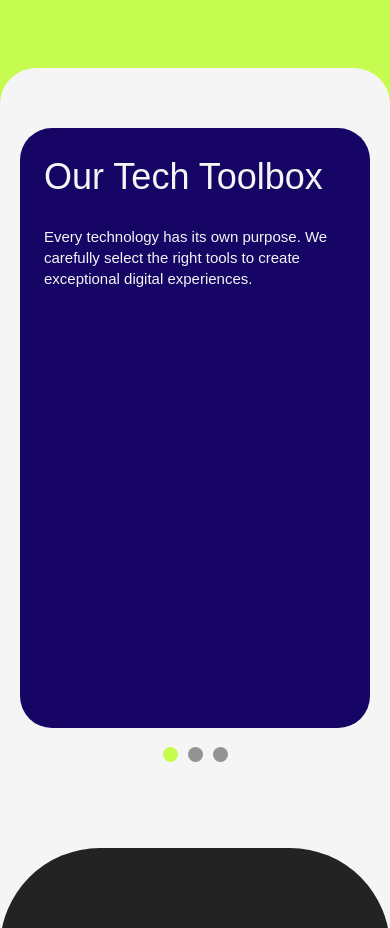
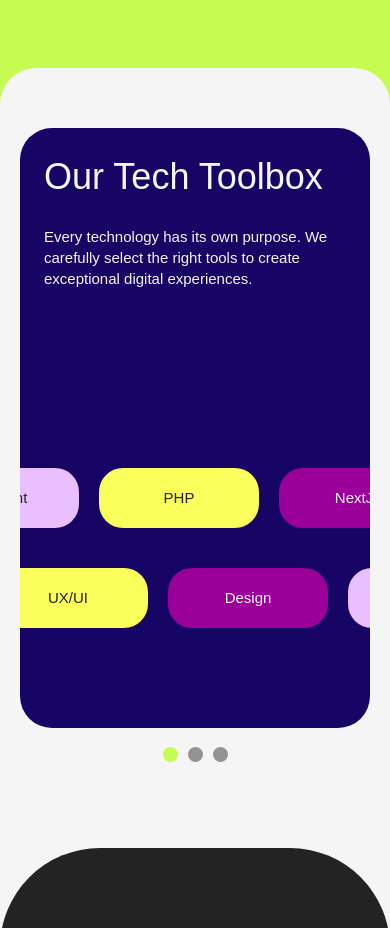
Before and after one commit to petar-simeta/evidente-website, a Next.js app: page / in a window 390 px wide. Shown: the part 1620-2548 px from the top of the page. Built offline with nearby package versions, Linux system fonts and the light colour scheme; a web font is replaced by a local one.

Commit message:
added animations to featuresSectionMobile

```diff
--- a/app/components/featuresSectionMobile.tsx
+++ b/app/components/featuresSectionMobile.tsx
@@ -1,6 +1,11 @@
 'use client';
 
 import { Swiper, SwiperSlide } from 'swiper/react';
+import { useRef, useEffect } from 'react';
+import { gsap } from 'gsap';
+import { ScrollTrigger } from 'gsap/ScrollTrigger';
+
+gsap.registerPlugin(ScrollTrigger);
 import { Pagination } from 'swiper/modules';
 import 'swiper/css';
 import 'swiper/css/pagination';
@@ -9,6 +14,85 @@ import Link from 'next/link';
 import Image from 'next/image';
 
 export default function FeaturesSectionMobile() {
+  const containerRef = useRef<HTMLDivElement>(null);
+  const forwardRef = useRef<HTMLDivElement>(null);
+  const backwardRef = useRef<HTMLDivElement>(null);
+
+  const techsForward = ['UX/UI', 'Design', 'Webshops', 'Websites', 'Support'];
+  const colorsForward = ['#FAFF5C', '#9B009B', '#EABFFF', '#C6FB50', '#484848'];
+  const textColorsForward = [
+    '#232323',
+    '#F5F5F5',
+    '#232323',
+    '#232323',
+    '#F5F5F5',
+  ];
+
+  const techsBackward = [
+    'Drupal CMS',
+    'JavaScript',
+    'Amarant',
+    'PHP',
+    'NextJS',
+  ];
+  const colorsBackward = [
+    '#FAFF5C',
+    '#C6FB50',
+    '#EABFFF',
+    '#FAFF5C',
+    '#9B009B',
+  ];
+  const textColorsBackward = [
+    '#232323',
+    '#232323',
+    '#232323',
+    '#232323',
+    '#F5F5F5',
+  ];
+
+  useEffect(() => {
+    const container = containerRef.current!;
+    const fwd = forwardRef.current!;
+    const bwd = backwardRef.current!;
+
+    const startFwd = window.innerWidth * 1.2;
+    const startBwd = window.innerWidth * 0.1;
+    const shiftFwd = fwd.scrollWidth * 0.2;
+    const shiftBwd = bwd.scrollWidth * 0.2;
+
+    gsap.fromTo(
+      fwd,
+      { x: startFwd },
+      {
+        x: shiftFwd,
+        ease: 'none',
+        scrollTrigger: {
+          trigger: container,
+          start: 'top bottom',
+          end: 'bottom top',
+          scrub: true,
+        },
+      }
+    );
+
+    gsap.fromTo(
+      bwd,
+      { x: startBwd },
+      {
+        x: shiftBwd,
+        ease: 'none',
+        scrollTrigger: {
+          trigger: container,
+          start: 'top bottom',
+          end: 'bottom top',
+          scrub: true,
+        },
+      }
+    );
+
+    return () => ScrollTrigger.getAll().forEach((st) => st.kill());
+  }, []);
+
   return (
     <section className={styles.featuresSectionMobile}>
       <Swiper
@@ -20,7 +104,42 @@ export default function FeaturesSectionMobile() {
       >
         {/* SLIDE #1 */}
         <SwiperSlide className={styles.slideWrapper}>
-          <div className={`${styles.featureCard} ${styles.techToolbox}`}>
+          <div
+            ref={containerRef}
+            className={`${styles.featureCard} ${styles.techToolbox}`}
+          >
+            <div ref={backwardRef} className={styles.sliderReverse} role='list'>
+              {techsBackward.map((tech, i) => (
+                <div
+                  key={i}
+                  className={styles.card}
+                  style={{
+                    backgroundColor: colorsBackward[i],
+                    color: textColorsBackward[i],
+                  }}
+                  role='listitem'
+                >
+                  {tech}
+                </div>
+              ))}
+            </div>
+
+            <div ref={forwardRef} className={styles.slider} role='list'>
+              {techsForward.map((tech, i) => (
+                <div
+                  key={i}
+                  className={styles.card}
+                  style={{
+                    backgroundColor: colorsForward[i],
+                    color: textColorsForward[i],
+                  }}
+                  role='listitem'
+                >
+                  {tech}
+                </div>
+              ))}
+            </div>
+
             <div className={styles.content}>
               <h3>Our Tech Toolbox</h3>
               <p>
--- a/app/page.module.scss
+++ b/app/page.module.scss
@@ -601,6 +601,46 @@
         font-weight: 400;
       }
     }
+
+    position: relative;
+    overflow: hidden;
+
+    .slider,
+    .sliderReverse {
+      position: absolute;
+      left: -500px;
+      right: -500px;
+      display: flex;
+      align-items: center;
+      gap: 20px;
+      will-change: transform;
+      z-index: 1;
+      overflow: hidden;
+      min-width: 0;
+    }
+
+    .sliderReverse {
+      bottom: 200px;
+      height: 60px;
+    }
+
+    .slider {
+      bottom: 100px;
+      height: 60px;
+    }
+
+    .card {
+      flex: 0 0 160px;
+      width: 140px;
+      height: 60px;
+      border-radius: 24px;
+      display: flex;
+      align-items: center;
+      justify-content: center;
+      font-size: 15px;
+      font-weight: 400;
+      transform-style: preserve-3d;
+    }
   }
 
   .experienceCard {
@@ -664,8 +704,8 @@
     padding: 32px 32px 0;
 
     h3 {
-      font-size: 36px;
-      line-height: 1.4;
+      font-size: 24px;
+      line-height: 1.1;
       margin-bottom: 16px;
       font-weight: 400;
     }
```
